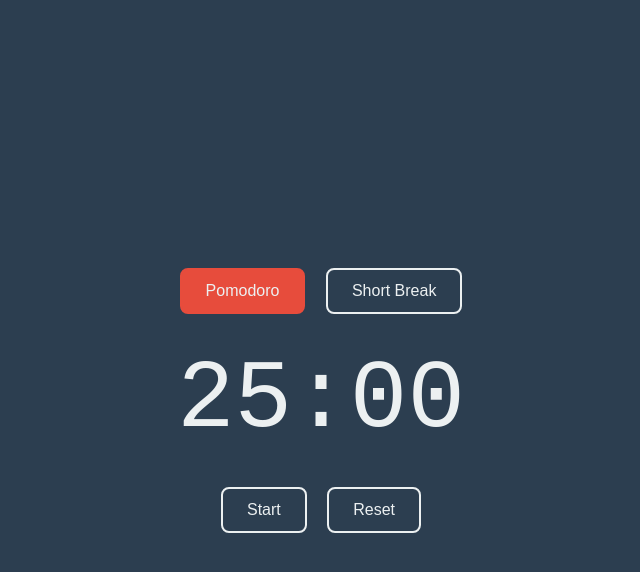
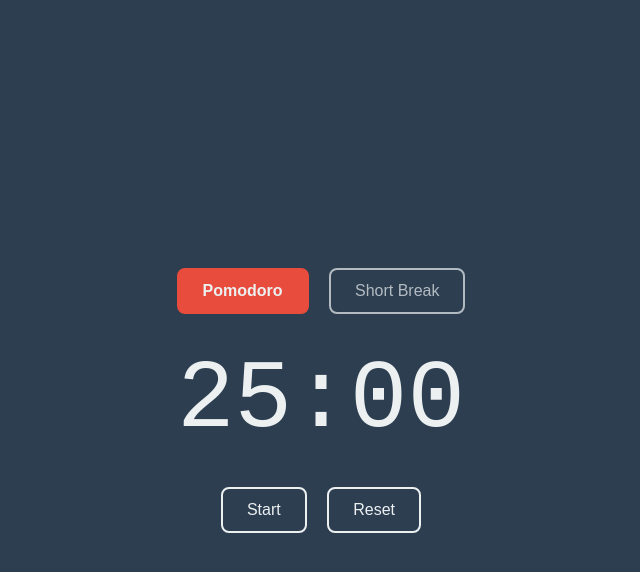
Before and after one commit to OrasesWPDev/gsd-presentation, a plain HTML site: page pomodoro-timer/index.html in a window 1280 px wide. Both pictures are taken after a click on the button "Pomodoro". Shown: the whole page, without its empty margins (319-959 px from the left). Drawn offline with Linux system fonts and the light colour scheme.

Commit message:
feat(03-01): add mode switching with data-mode buttons
- Add data-mode attributes to mode buttons for dynamic switching
- Refactor timer state to use mode property with matching duration keys
- Implement switchMode() function that preserves running state
- Add mode button event listeners using dataset.mode
- Style active mode button with opacity and font-weight

```diff
--- a/pomodoro-timer/index.html
+++ b/pomodoro-timer/index.html
@@ -56,7 +56,13 @@
             background: rgba(255, 255, 255, 0.1);
         }
 
+        .mode-btn {
+            opacity: 0.7;
+        }
+
         .mode-btn.active {
+            opacity: 1;
+            font-weight: bold;
             background: var(--primary-color);
             border-color: var(--primary-color);
         }
@@ -75,8 +81,8 @@
 <body>
     <div class="timer-container">
         <div class="mode-buttons">
-            <button id="btn-pomodoro" class="mode-btn active">Pomodoro</button>
-            <button id="btn-short-break" class="mode-btn">Short Break</button>
+            <button class="mode-btn active" data-mode="pomodoro">Pomodoro</button>
+            <button class="mode-btn" data-mode="shortBreak">Short Break</button>
         </div>
 
         <div id="timer-display" class="timer-display">25:00</div>
@@ -90,13 +96,11 @@
     <script>
         // State object - plain object for simplicity
         const timer = {
-            // Configuration (minutes)
-            durations: {
-                pomodoro: 25,
-                shortBreak: 5
-            },
+            // Mode durations in seconds (property names match mode strings)
+            pomodoro: 25 * 60,      // 1500 seconds
+            shortBreak: 5 * 60,     // 300 seconds
             // Runtime state
-            currentMode: 'pomodoro',
+            mode: 'pomodoro',       // 'pomodoro' | 'shortBreak'
             remainingSeconds: 25 * 60,
             // Phase 2 timer control state
             isRunning: false,
@@ -161,7 +165,7 @@
         // Reset timer - return to mode duration
         function resetTimer() {
             stopTimer();
-            timer.remainingSeconds = timer.durations[timer.currentMode] * 60;
+            timer.remainingSeconds = timer[timer.mode];  // Dynamic property lookup
             timer.endTime = null;
             displayElement.classList.remove('complete');
             updateDisplay();
@@ -173,6 +177,40 @@
             timer.remainingSeconds = 0;
             updateDisplay();
             displayElement.classList.add('complete');
+        }
+
+        // Switch mode function - handles running state preservation
+        function switchMode(mode) {
+            // Check if timer was running
+            const wasRunning = timer.intervalId !== null;
+
+            // Stop timer if running
+            if (wasRunning) {
+                stopTimer();
+            }
+
+            // Update mode and remaining time
+            timer.mode = mode;
+            timer.remainingSeconds = timer[mode];  // Dynamic property lookup
+
+            // Update mode button UI
+            document.querySelectorAll('.mode-btn').forEach(btn => {
+                btn.classList.remove('active');
+                if (btn.dataset.mode === mode) {
+                    btn.classList.add('active');
+                }
+            });
+
+            // Remove completion state when switching modes
+            displayElement.classList.remove('complete');
+
+            // Update display
+            updateDisplay();
+
+            // If was running, continue with new duration
+            if (wasRunning) {
+                startTimer();
+            }
         }
 
         // Update start/stop button text
@@ -197,6 +235,13 @@
             resetTimer();
         });
 
+        // Mode buttons - use data-mode attribute for switching
+        document.querySelectorAll('.mode-btn').forEach(btn => {
+            btn.addEventListener('click', () => {
+                switchMode(btn.dataset.mode);
+            });
+        });
+
         // Sync display with state on page load
         updateDisplay();
     </script>
```
